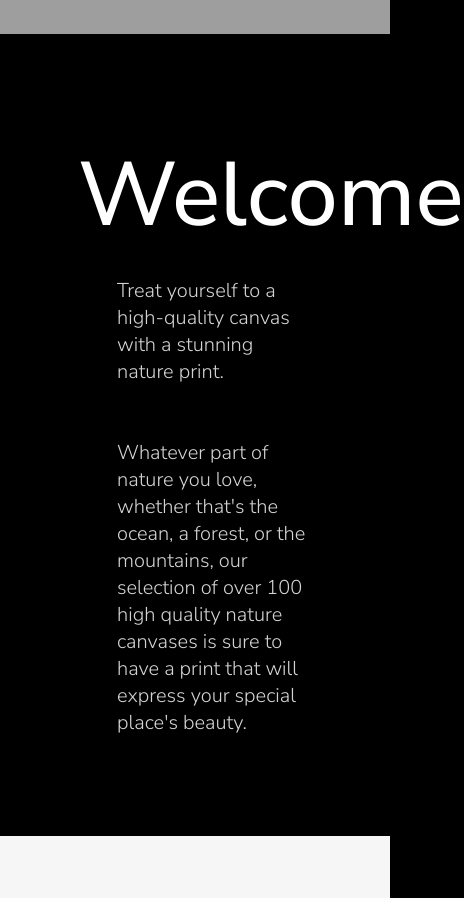
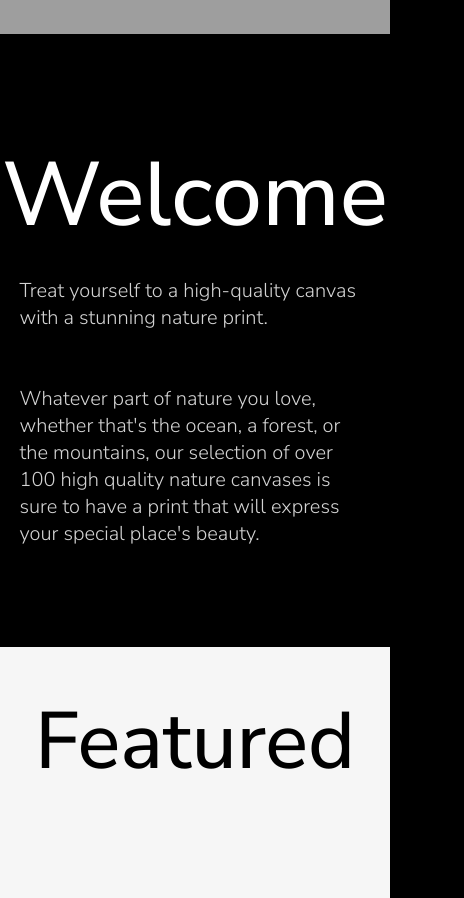
Before and after one commit to Crossbow4000/Natuvas-Store, a Next.js app: page / in a window 390 px wide. Shown: the part 880-1778 px from the top of the page, 464 px wide, since content can reach past the window. Built offline with nearby package versions, Linux system fonts and the light colour scheme; grey boxes are pictures that could not be loaded.

Commit message:
1 file modified

```diff
--- a/components/home/welcomeSection/welcomeSection.module.css
+++ b/components/home/welcomeSection/welcomeSection.module.css
@@ -4,6 +4,8 @@
   margin-block: 100px;
 
   background-color: black;
+
+  display: grid;
 }
 
 .welcomeSectionTitle {
@@ -24,3 +26,23 @@
 
   margin-top: 20px;
 }
+
+@media (max-width: 1000px) {
+  .welcomeSectionTitle {
+    text-align: center;
+
+    padding: 0;
+  }
+
+  .welcomeSectionParagraph {
+    justify-self: center;
+
+    padding-inline: 20%;
+  }
+}
+
+@media (max-width: 700px) {
+  .welcomeSectionParagraph {
+    padding-inline: 5%;
+  }
+}
```
